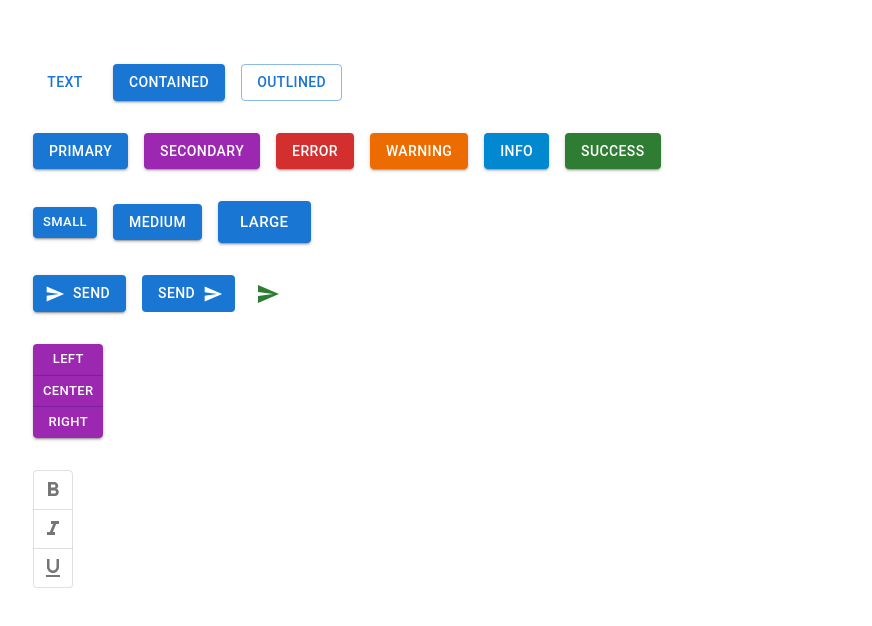
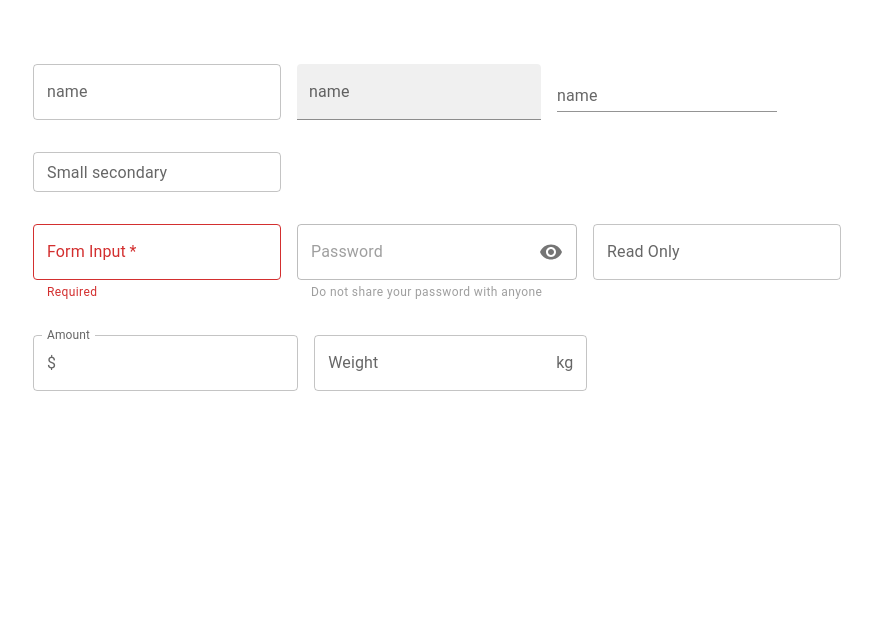
Before and after one commit to egallardo/react-mui-demo, a React (Create React App) app: page / in a window 1280 px wide. Shown: the top 626 px of the page, without its empty margins (31-903 px from the left). Built offline with nearby package versions, Linux system fonts and the light colour scheme.

Commit message:
React Material UI Tutorial - 7 - Text Field

```diff
--- a/src/App.tsx
+++ b/src/App.tsx
@@ -1,12 +1,14 @@
 import './App.css';
 //import { MuiTypography } from './components/MuiTypography';
-import { MuiButton } from './components/MuiButton';
+//import { MuiButton } from './components/MuiButton';
+import { MuiTextField } from './components/MuiTextField';
 
 function App() {
   return (
     <div className="App">
       {/* <MuiTypography/> */}
-      <MuiButton></MuiButton>
+      {/*<MuiButton></MuiButton> */}
+      <MuiTextField/>
     </div>
   );
 }
--- /dev/null
+++ b/src/components/MuiTextField.tsx
@@ -0,0 +1,52 @@
+import { Stack, TextField, InputAdornment, alertTitleClasses } from "@mui/material"
+import VisibilityIcon from '@mui/icons-material/Visibility';
+import { useState } from "react"
+
+export const MuiTextField = () => {
+    const [value, setValue] = useState("")
+  return (
+    <Stack spacing = {4}>
+        <Stack direction="row" spacing={2}>
+            <TextField label="name" variant="outlined"/>
+            <TextField label="name" variant="filled"/>
+            <TextField label="name" variant="standard"/>
+        </Stack>
+        <Stack direction="row" spacing={2}>
+            <TextField label="Small secondary" size="small" color="secondary" />
+        </Stack>
+        <Stack direction="row" spacing={2}>
+            <TextField
+                label="Form Input"
+                required value={value}
+                onChange={(e) => setValue(e.target.value)}
+                error={!value}
+                helperText={!value ? "Required": "Do not share your password with anyone"}
+            />
+            <TextField
+                label="Password"
+                type="password"
+                helperText="Do not share your password with anyone"
+                disabled
+                InputProps={{
+                    endAdornment: <InputAdornment position="end"><VisibilityIcon/></InputAdornment>
+                }}
+            />
+            <TextField label="Read Only" InputProps={{ readOnly: true}}/>
+        </Stack>
+        <Stack direction="row" spacing={2}>
+            <TextField
+                label="Amount"
+                InputProps={{
+                    startAdornment: <InputAdornment position="start">$</InputAdornment>,
+                }}
+            />
+            <TextField
+                label="Weight"
+                InputProps={{
+                    endAdornment: <InputAdornment position="end">kg</InputAdornment>,
+                }}
+            />
+        </Stack>
+    </Stack>
+  )
+}
```
